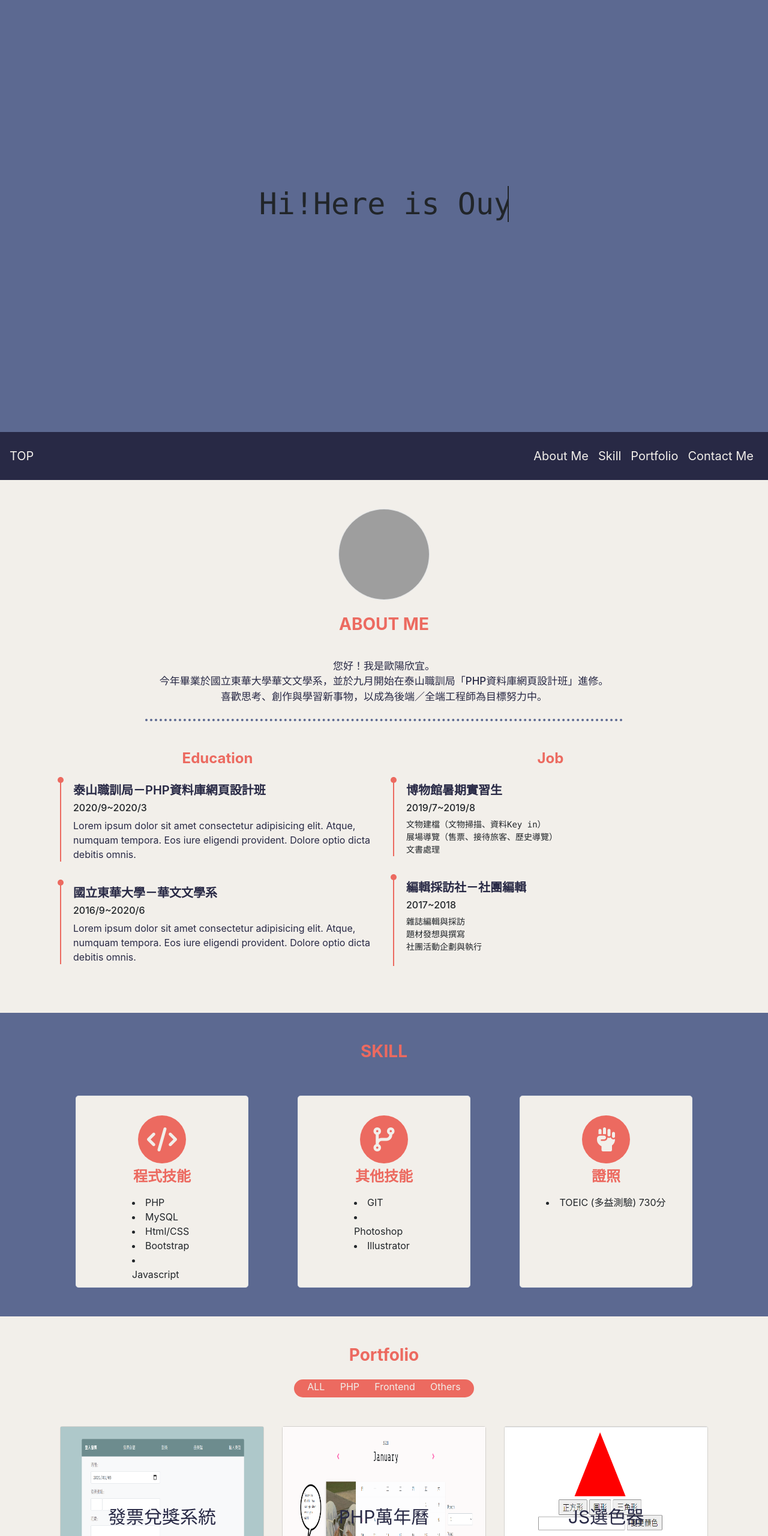
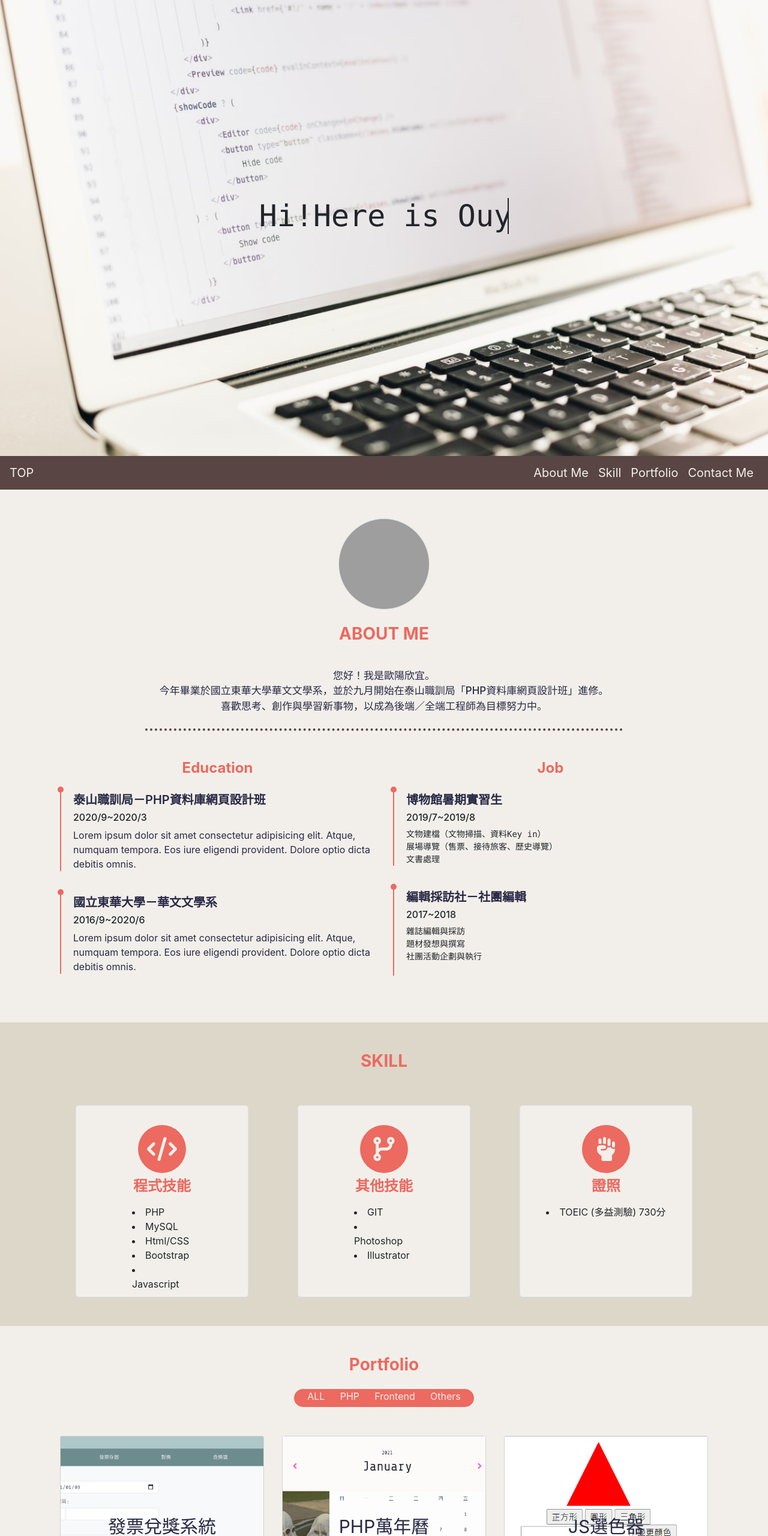
Before and after one commit to abc90377/Resume, a plain HTML site: page index.html in a window 1280 px wide. Shown: the top 2560 px of the page at 60% size. Drawn offline with nearby package versions, Linux system fonts and the light colour scheme; grey boxes are pictures that could not be loaded.

Commit message:
版面樣式與配色調整

```diff
--- a/index.html
+++ b/index.html
@@ -25,6 +25,7 @@
 <body>
 
     <div class="banner d-flex justify-content-center  flex-column align-items-center">
+
         <div class="typeflex-column">
             <h1 class="title text-monospace  d-sm-flex  d-none">Hi!Here is Ouyang.</h1>
             <h1 class="txt text-monospace  d-sm-flex  d-none">
@@ -194,9 +195,9 @@
                 <div class="popcontent d-flex flex-column col-12">
                     <div class="closeicon col-12 justify-content-end"><i class="fas fa-window-close" id="popclose"></i>
                     </div>
-                    <div class="d-flex flex-wrap">
+                    <div class="d-flex flex-wrap align-items-center cardcontainer  justify-content-center"  height="100%">
                         <div class="popimg col-6 col-md-6" id="popimg">
-                            <img src="https://picsum.photos/1020/768/?random=1" width="100%" height="100%">
+                            <img src="https://picsum.photos/1020/768/?random=1">
                         </div>
                         <div class="col-12 col-md-6" id="popcontent">
                             <h3 id="poptitle">測試標題</h3>
@@ -227,7 +228,7 @@
                         <div class="cbox col-12   col-md-4 col-lg-4 mb-5 phpcard" id="a0">
 
                             <div class="card">
-                                <img src="img/a0.png" height="300px">
+                                <img src="img/a0.png" height="300px"  style="object-fit: cover;">
                                 <div class="ch">
 
                                 </div>
@@ -239,7 +240,7 @@
                         <div class="cbox col-12  col-md-4 col-lg-4 mb-5 phpcard" id="a1">
 
                             <div class="card">
-                                <img src="img/a1.png" height="300px">
+                                <img src="img/a1.png" height="300px" style="object-fit: cover;">
                                 <div class="ch">
 
                                 </div>
@@ -252,7 +253,7 @@
                         <div class="cbox col-12  col-md-4 col-lg-4 mb-5  fecard" id="a2">
 
                             <div class="card">
-                                <img src="img/a2.png" height="300px">
+                                <img src="img/a2.png" height="300px"  style="object-fit: cover;">
                                 <div class="ch">
 
                                 </div>
@@ -290,6 +291,7 @@
 
                 </div>
 
+            </div>
             </div>
 
 
--- a/style.css
+++ b/style.css
@@ -1,20 +1,21 @@
 body{margin:0;}
 .banner{
     width :100vw;
-    height :90vh;
+    height :95vh;
     max-width: 100%;
     box-sizing: border-box;
-    /* background-image: url("banner01.png"); */
+    background-image: url("img/banner.jpg");
     overflow: hidden;
-    background-size:contain;
-    background-position: right;
+    background-size:cover;
+    background-position: center;
+    background-attachment: fixed;
     background-repeat: no-repeat;
-    background-color:#5C6991;
+    background-color:#Dcd7c9;
 }
 
 .navbar{
-    background-color:#282945;
-    height:10vh;
+    background-color:#584544;
+    height:7vh;
     width:100vw;
     max-width: 100%;
     position:sticky;
@@ -61,7 +62,7 @@ font-size: 40px;
 
 }
 .navbar-nav{
-    background-color:#282945  ;
+    background-color:#584544  ;
 
 }
 .aboutMe span{
@@ -71,7 +72,7 @@ font-size: 40px;
 .AMtxt{
     color:#282945;
     padding-bottom: 50px;
-    border-bottom: dotted #5C6991 4px;
+    border-bottom: dotted #584544 4px;
     font-weight: 500;
 
 }
@@ -80,7 +81,7 @@ font-size: 40px;
 
 }
 .skill{
-    background-color:#5C6991;
+    background-color:#Dcd7c9;
 }
 
 .skill .card-body{
@@ -106,7 +107,7 @@ font-size: 40px;
     cursor: pointer;
 }
 .footer{
-    background-color:#282945;
+    background-color:#584544;
     height:250px;
 }
 
@@ -228,10 +229,10 @@ animation: txtsm 10s ease;
     /* height: 70vh;
     width: 70vw; */
 
-    top:5%;
-    bottom: 10%;
-    left:10%;
-    right:10%;
+    top:20%;
+    bottom: 20%;
+    left:20%;
+    right:20%;
 
 
     position: fixed;
```
Also changed, not shown: img/banner.jpg (added).
